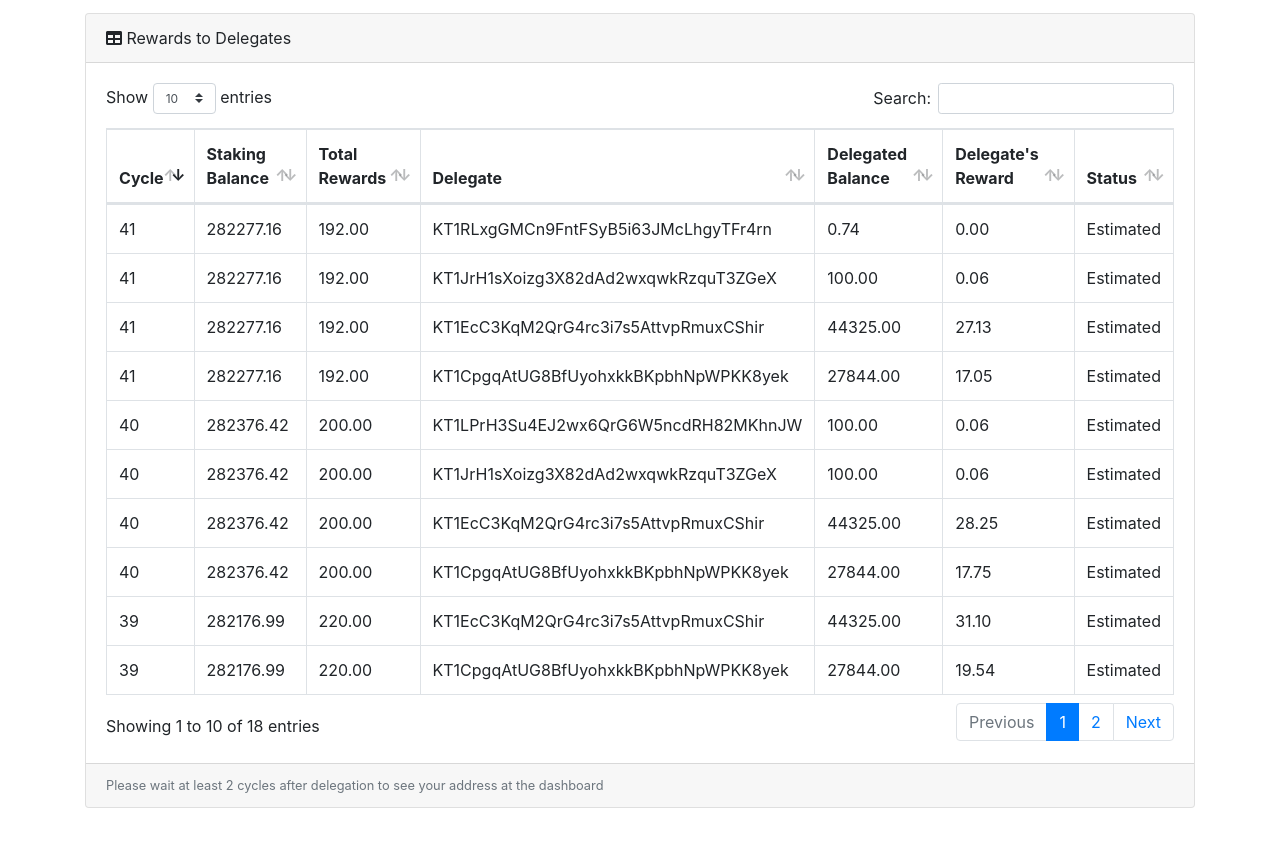
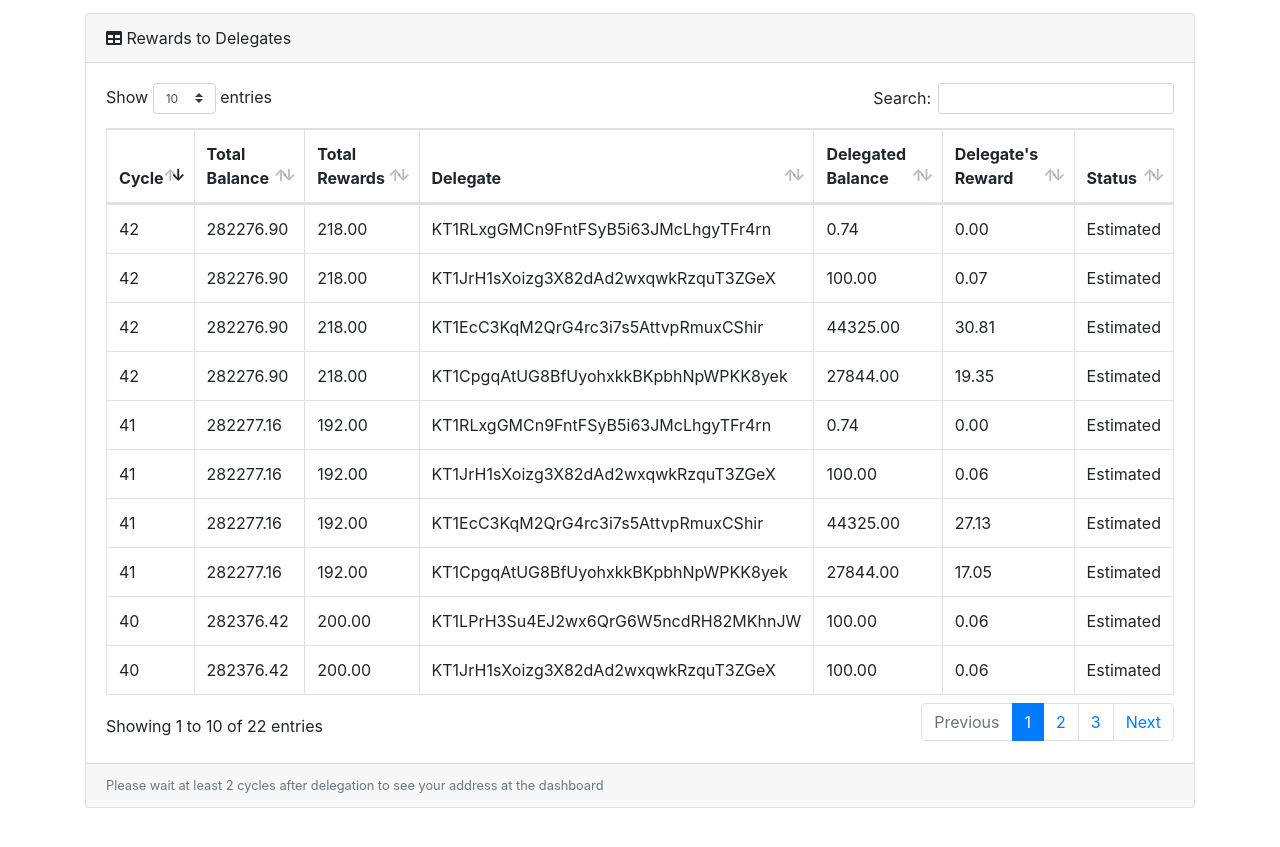
Before and after one commit to tcontributor/tcontributor.github.io, a website with bundled scripts: page index.html in a window 1280 px wide. Shown: the part 1340-2187 px from the top of the page. Built offline with nearby package versions, Linux system fonts and the light colour scheme.

Commit message:
Rewards update for cycle 36

```diff
--- a/index.html
+++ b/index.html
@@ -144,7 +144,7 @@ ga('send', 'pageview');
   <thead>
     <tr style="text-align: left;">
       <th>Cycle</th>
-      <th>Staking Balance</th>
+      <th>Total Balance</th>
       <th>Total Rewards</th>
       <th>Delegate</th>
       <th>Delegated Balance</th>
@@ -153,6 +153,42 @@ ga('send', 'pageview');
     </tr>
   </thead>
   <tbody>
+    <tr>
+      <td>42</td>
+      <td>282276.90</td>
+      <td>218.00</td>
+      <td>KT1RLxgGMCn9FntFSyB5i63JMcLhgyTFr4rn</td>
+      <td>0.74</td>
+      <td>0.00</td>
+      <td>Estimated</td>
+    </tr>
+    <tr>
+      <td>42</td>
+      <td>282276.90</td>
+      <td>218.00</td>
+      <td>KT1JrH1sXoizg3X82dAd2wxqwkRzquT3ZGeX</td>
+      <td>100.00</td>
+      <td>0.07</td>
+      <td>Estimated</td>
+    </tr>
+    <tr>
+      <td>42</td>
+      <td>282276.90</td>
+      <td>218.00</td>
+      <td>KT1EcC3KqM2QrG4rc3i7s5AttvpRmuxCShir</td>
+      <td>44325.00</td>
+      <td>30.81</td>
+      <td>Estimated</td>
+    </tr>
+    <tr>
+      <td>42</td>
+      <td>282276.90</td>
+      <td>218.00</td>
+      <td>KT1CpgqAtUG8BfUyohxkkBKpbhNpWPKK8yek</td>
+      <td>27844.00</td>
+      <td>19.35</td>
+      <td>Estimated</td>
+    </tr>
     <tr>
       <td>41</td>
       <td>282277.16</td>
@@ -282,20 +318,20 @@ ga('send', 'pageview');
     <tr>
       <td>36</td>
       <td>282176.99</td>
-      <td>266.00</td>
+      <td>261.01</td>
       <td>KT1EcC3KqM2QrG4rc3i7s5AttvpRmuxCShir</td>
       <td>44325.00</td>
-      <td>37.61</td>
-      <td>Estimated</td>
+      <td>36.90</td>
+      <td>Frozen</td>
     </tr>
     <tr>
       <td>36</td>
       <td>282176.99</td>
-      <td>266.00</td>
+      <td>261.01</td>
       <td>KT1CpgqAtUG8BfUyohxkkBKpbhNpWPKK8yek</td>
       <td>207844.00</td>
-      <td>176.34</td>
-      <td>Estimated</td>
+      <td>173.03</td>
+      <td>Frozen</td>
     </tr>
     <tr>
       <td>35</td>
```
